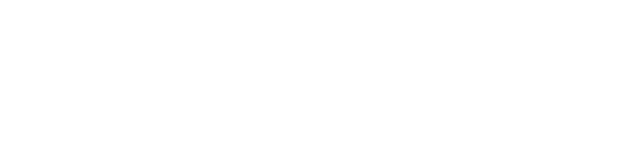
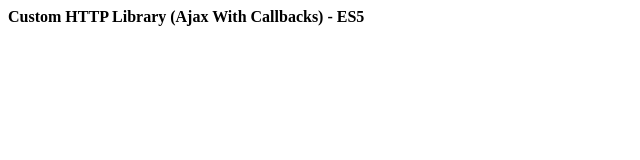
Before and after one commit to afreravi/HTTP-Library, a website: page index.html in a window 1280 px wide. Shown: the whole page, without its empty margins (0-640 px from the left). Drawn offline with Linux system fonts and the light colour scheme.

Commit message:
Updated html

```diff
--- a/index.html
+++ b/index.html
@@ -1 +1,3 @@
 <div id="app"></div>
+<h4>Custom HTTP Library (Ajax With
+Callbacks) - ES5</h4>
```
